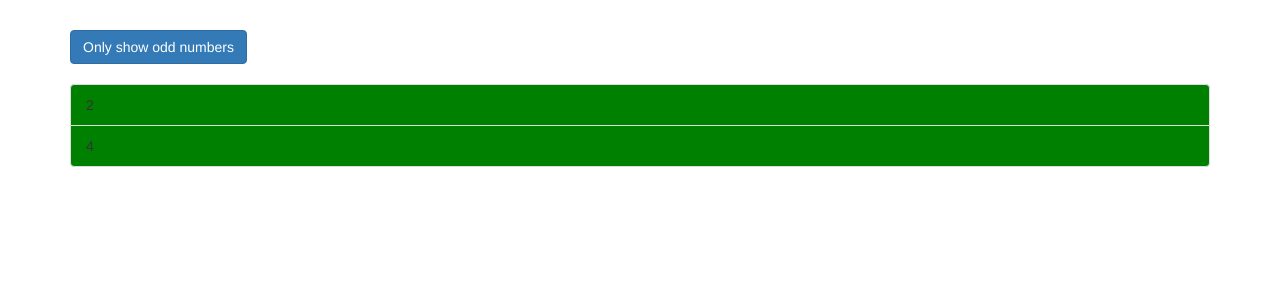
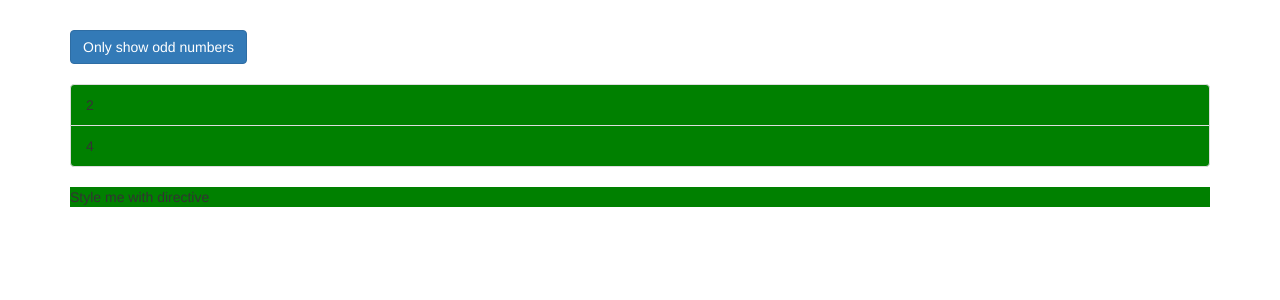
Before and after one commit to HassanKhan123/Directives, an Angular app: page / in a window 1280 px wide. Shown: the top 300 px of the page. Built offline with nearby package versions, Linux system fonts and the light colour scheme.

Commit message:
basic attribute directive

```diff
--- a/src/app/app.component.html
+++ b/src/app/app.component.html
@@ -32,6 +32,7 @@
           </li>
         </div>
       </ul>
+      <p appBasicHighlight>Style me with directive</p>
     </div>
   </div>
 </div>
--- a/src/app/app.module.ts
+++ b/src/app/app.module.ts
@@ -4,10 +4,12 @@
 
 
 import { AppComponent } from './app.component';
+import {BasicHighlightDirective} from './basic-highlight/basic-highlight.directive'
 
 @NgModule({
   declarations: [
-    AppComponent
+    AppComponent,
+    BasicHighlightDirective
   ],
   imports: [
     BrowserModule,
--- /dev/null
+++ b/src/app/basic-highlight/basic-highlight.directive.ts
@@ -0,0 +1,11 @@
+import { Directive, ElementRef, OnInit } from "@angular/core";
+
+@Directive({
+  selector: "[appBasicHighlight]",
+})
+export class BasicHighlightDirective implements OnInit {
+  constructor(private elementRef: ElementRef) {}
+  ngOnInit() {
+    this.elementRef.nativeElement.style.backgroundColor = "green";
+  }
+}
```
